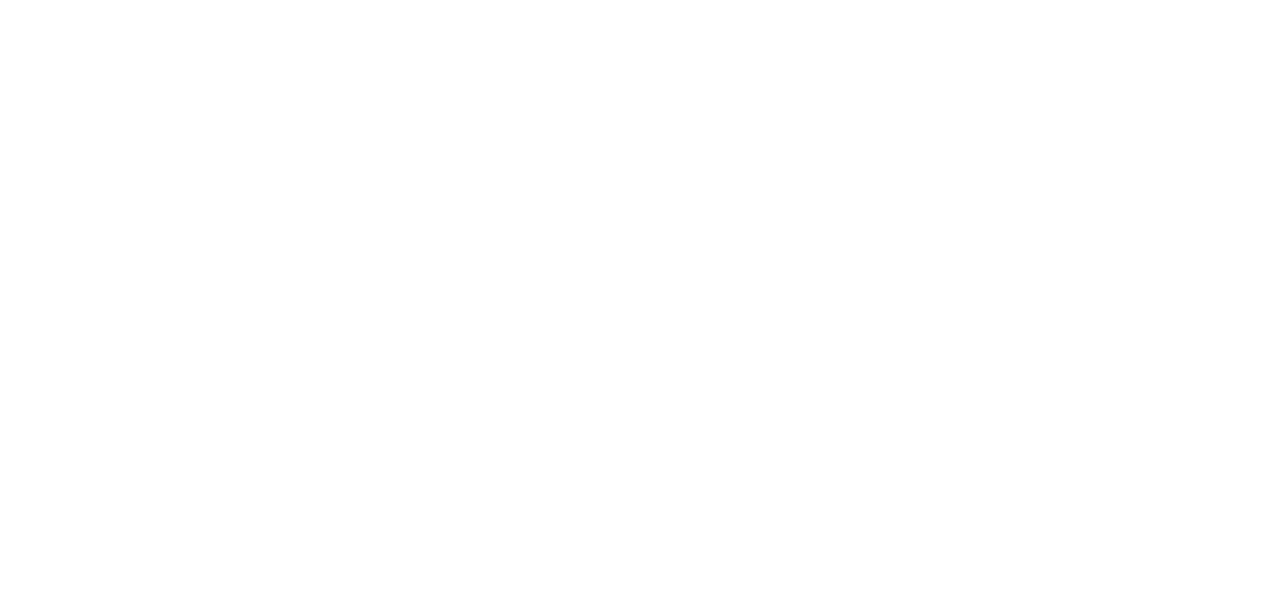
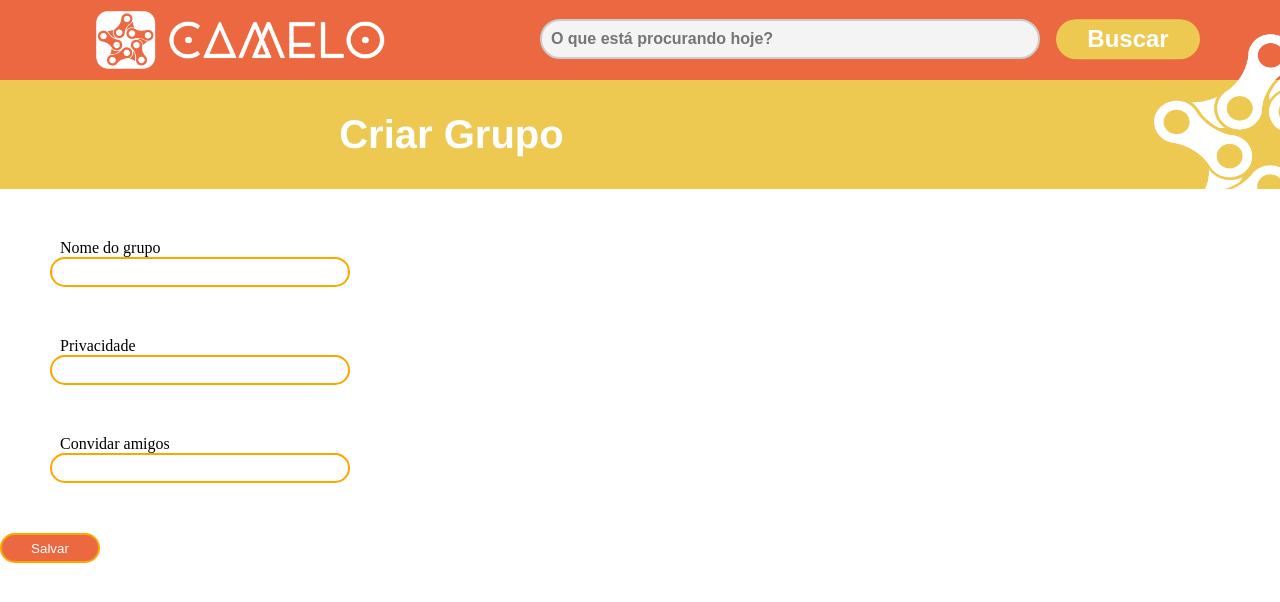
Before and after one commit to portal-ciclismo/front, a React (Create React App) app in the folder app-ciclismo/: page /CriarGrupo in a window 1280 px wide. Before the commit this address had no page. Shown: the top 602 px of the page. Built offline with nearby package versions, Linux system fonts and the light colour scheme.

Commit message:
tela de criação de grupo

```diff
--- a/app-ciclismo/src/App.js
+++ b/app-ciclismo/src/App.js
@@ -10,6 +10,8 @@ import BikeRegister from './pages/BikeCreatePage';
 import Grupo from './pages/Grupo';
 import ConvidarAmigos from './pages/ConvidarAmigos';
 import Events from './pages/Events';
+import CriarGrupo from './pages/CriarGrupo';
+
 
 
 function App() {
@@ -27,6 +29,8 @@ function App() {
         <Route path="/grupo" element={<Grupo />}></Route>
         <Route path="/convidaramigos" element={<ConvidarAmigos />}></Route>
         <Route path="/Events" element={<Events />}></Route>
+        <Route path="/CriarGrupo" element={<CriarGrupo />}></Route>
+
 
       </Routes>
     </Router>
--- a/app-ciclismo/src/pages-css/CriarGrupo.css
+++ b/app-ciclismo/src/pages-css/CriarGrupo.css
@@ -0,0 +1,129 @@
+/* Grupos de passeio em João Pessoa */
+
+
+.grupo-menu-container{
+    background-color: #eb6841;
+    height: 5rem;
+    display: flex;
+    align-items: center;
+  }
+
+  .form-div {
+    display: flex;
+    flex-direction: column;
+    margin-bottom: 30px;
+    margin: 50px;
+
+
+  }
+
+  form input{
+    outline: unset;
+    border-radius: 40px;
+    border: 2px solid orange;
+    padding: 20 px;
+    width: 300px;
+    height: 30px;
+    align-items: right;
+  }
+
+  form input[type=submit]{
+    background-color: #eb6841;
+    color: white;
+    cursor: pointer;
+    width: 100px;
+  }
+
+  form label {
+    margin-left: 10px;
+    color: black;
+
+  }
+
+
+  .grupo-menu-container input {
+    font-size: 16px;
+    font-weight: bold;
+    color: #333;
+    background-color: #f4f4f4;
+    border: 2px solid #ccc;
+    border-radius: 25px;
+    width: 500px;
+    height: 40px;
+    position: absolute;
+    top: 0;
+    right: 0;
+    margin-right: 15rem;
+    margin-top: 1.2rem;
+    outline: none;
+    cursor: pointer;
+    transition: all 0.3s ease;
+    background-size: 20px 20px;
+    background-position: 95% 50%;
+    background-repeat: no-repeat;
+  }
+
+
+  .grupo-menu-container input:hover {
+    background-color: #e0e0e0;
+    border: 2px solid #999;
+  }
+
+
+  .grupo-menu-container button {
+    background-color: #edc951;
+    color: white;
+    border-radius: 2rem;
+    height: 2.5rem;
+    position: absolute;
+    top: 1rem;
+    right: 5rem;
+    width: 9rem;
+    transform: translateY(0.2rem);
+    display: inline-block;
+    transition: background-color 0.1s, transform 0.1s;
+    text-align: center;
+    font-size: 1.5rem;
+    padding-top: 0.4rem;
+  }
+
+
+
+
+
+  @keyframes blink {
+    0%, 50%, 100% {
+      opacity: 1;
+    }
+    25%, 75% {
+      opacity: 0;
+    }
+  }
+
+
+  .grupo-menu-container img {
+    width: 15rem;
+    height: 3rem;
+    transform: scale(1.2) translateX(6rem);
+    transform-origin: left;
+    margin: -1.2rem;
+  }
+
+  .grupo-info {
+    background-color: #edc951;
+    display: flex;
+    align-items: center;
+    font-family: Helvetica, sans-serif;
+    padding: 2rem 25rem;
+    position: relative;
+    width: 100%;
+
+
+  }
+
+
+  .grupo-container {
+    display: flex;
+    justify-content: right;
+    position: fixed right;
+  }
--- a/app-ciclismo/src/pages/CriarGrupo.js
+++ b/app-ciclismo/src/pages/CriarGrupo.js
@@ -0,0 +1,69 @@
+import React from 'react';
+import '../pages-css/CriarGrupo.css';
+import logo from '../assets/Logo_Horizontal/logo_horizontal_branco.png';
+import Estrela from '../assets/Estrelas/Estrela_grande_branca.png';
+
+
+
+function CriarGrupo() {
+  const grupo = "Criar Grupo";
+
+
+return (
+  <div className="grupo-menu">
+    <div className="grupo-menu-container">
+      <img src={logo} alt="Logo1" />
+      <div className="search-container">
+        <input type="text" placeholder="  O que está procurando hoje?" />
+        <i className="search-icon"></i>
+      </div>
+      <button>Buscar</button>
+    </div>
+
+
+    <div className="grupo-container">
+      <div className="grupo-info">
+        <img src={Estrela} alt="estrela_branca" />
+        <h2>{grupo}</h2>
+
+      </div>
+    </div >
+
+    <form>
+    <div className='form-div'>
+        <label>Nome do grupo</label>
+        <input type="text" placeholder=" "  />
+    </div>
+
+
+
+    <div className='form-div'  >
+        <label>Privacidade</label>
+        <input type="text" placeholder="  " />
+    </div>
+
+
+    <div className='form-div'   >
+        <label>Convidar amigos</label>
+        <input type="text" placeholder=" " />
+    </div>
+
+    <div>
+        <input type='submit' value='Salvar'/>
+    </div>
+
+
+    </form>
+
+
+
+
+
+
+  </div>
+);
+
+}
+
+
+export default CriarGrupo;
```
